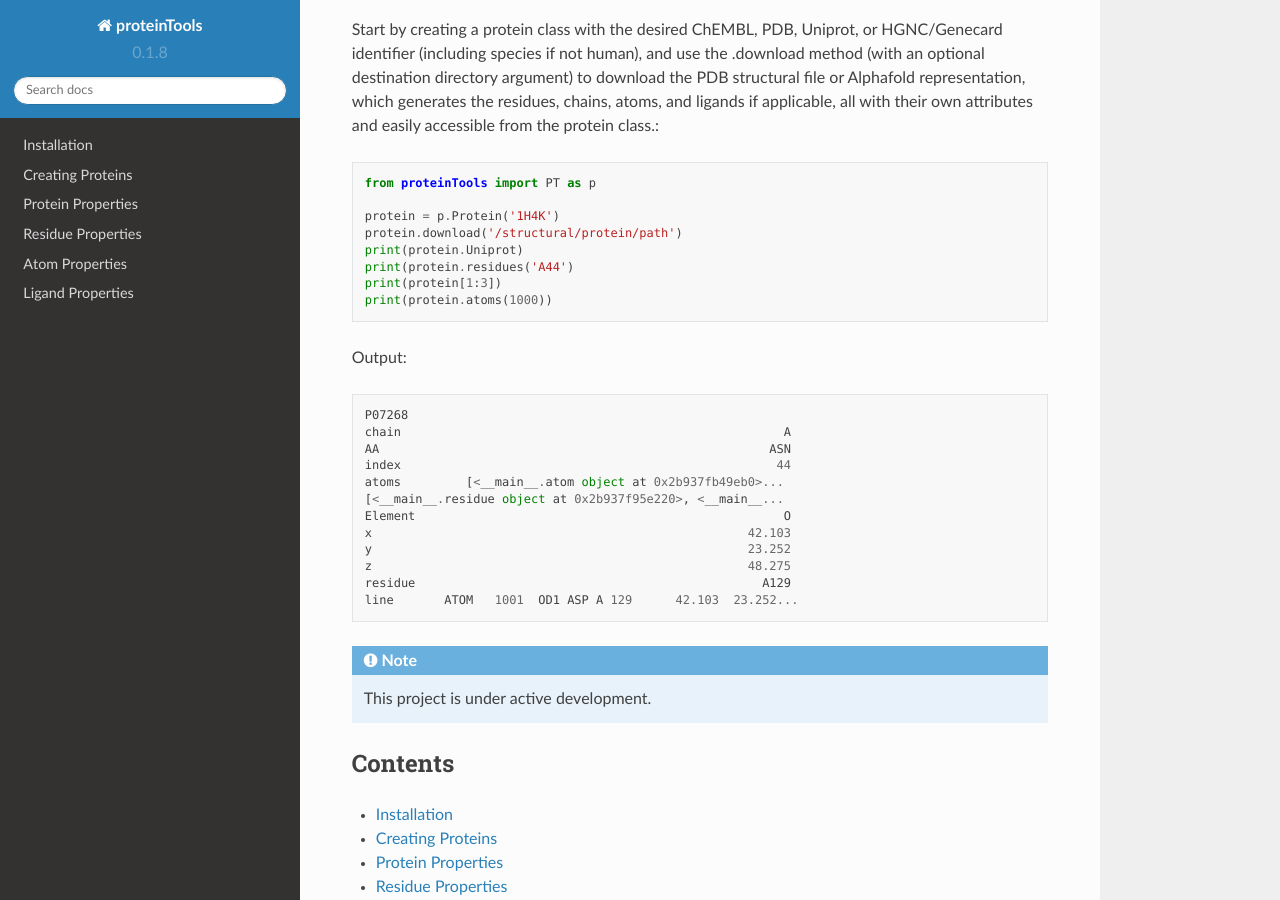
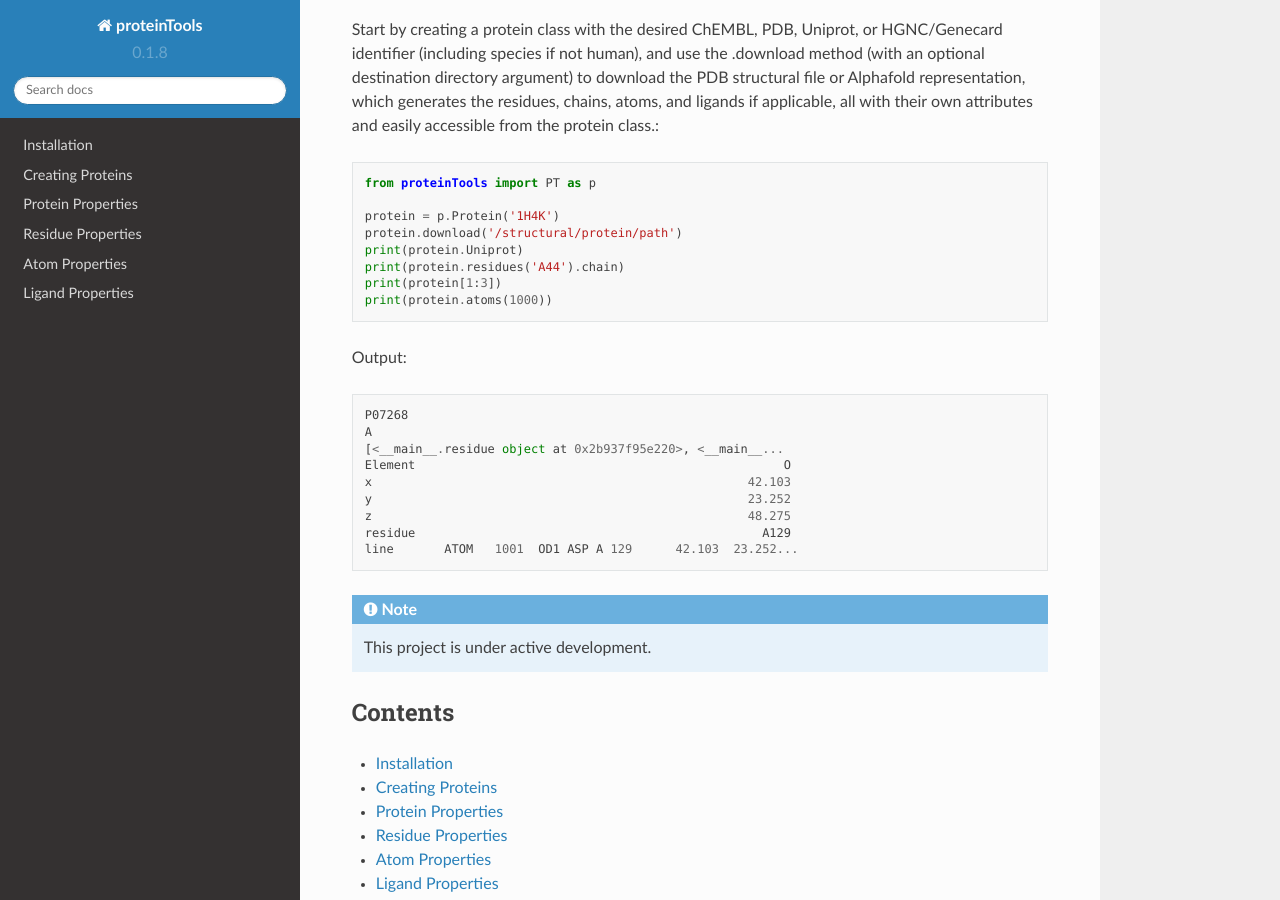
Before and after one commit to tiger1deF/proteinTools, a Sphinx documentation site: the page built from docs/source/index.rst, in a window 1280 px wide and 900 px high, scrolled down 425 px. Built offline with Sphinx 7.4.7 and the Read the Docs theme 2.0.0, drawn with Linux system fonts in a browser that asks for light colours.

Commit message:
Update index.rst

```diff
--- a/docs/source/index.rst
+++ b/docs/source/index.rst
@@ -15,17 +15,14 @@ Start by creating a protein class with the desired ChEMBL, PDB, Uniprot, or HGNC
         protein = p.Protein('1H4K')
         protein.download('/structural/protein/path')
         print(protein.Uniprot)
-        print(protein.residues('A44')
+        print(protein.residues('A44').chain)
         print(protein[1:3])
         print(protein.atoms(1000))
 
 Output: ::
 
         P07268
-        chain                                                     A
-        AA                                                      ASN
-        index                                                    44
-        atoms         [<__main__.atom object at 0x2b937fb49eb0>...
+        A
         [<__main__.residue object at 0x2b937f95e220>, <__main__...
         Element                                                   O
         x                                                    42.103
```
